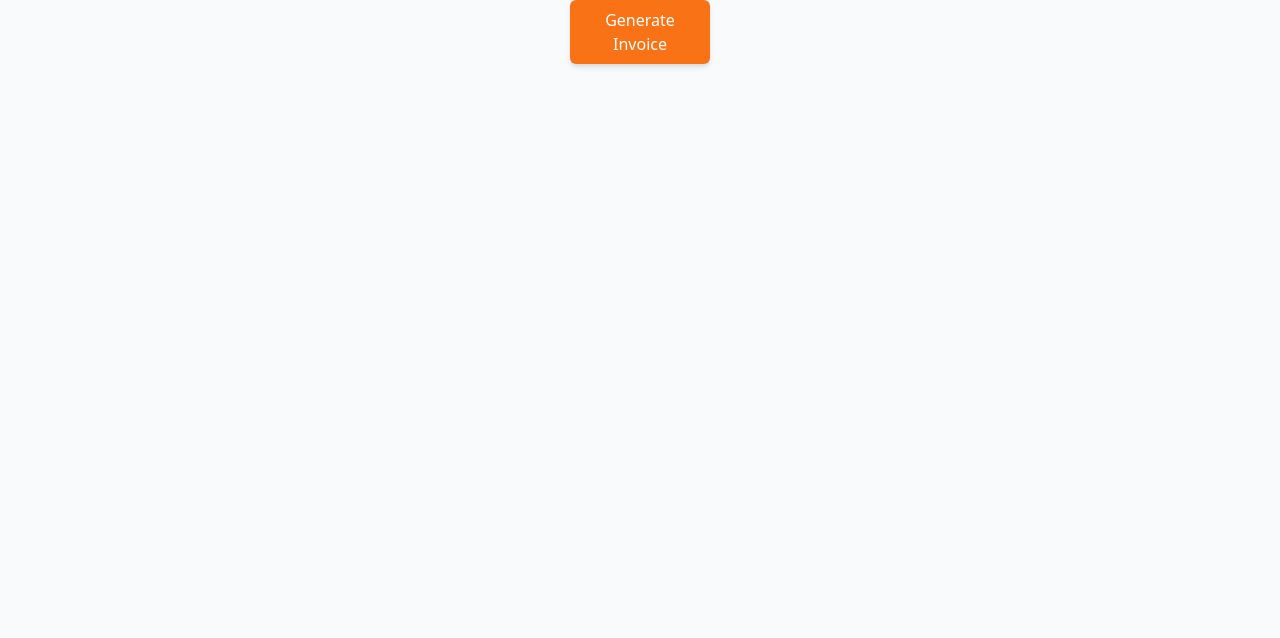
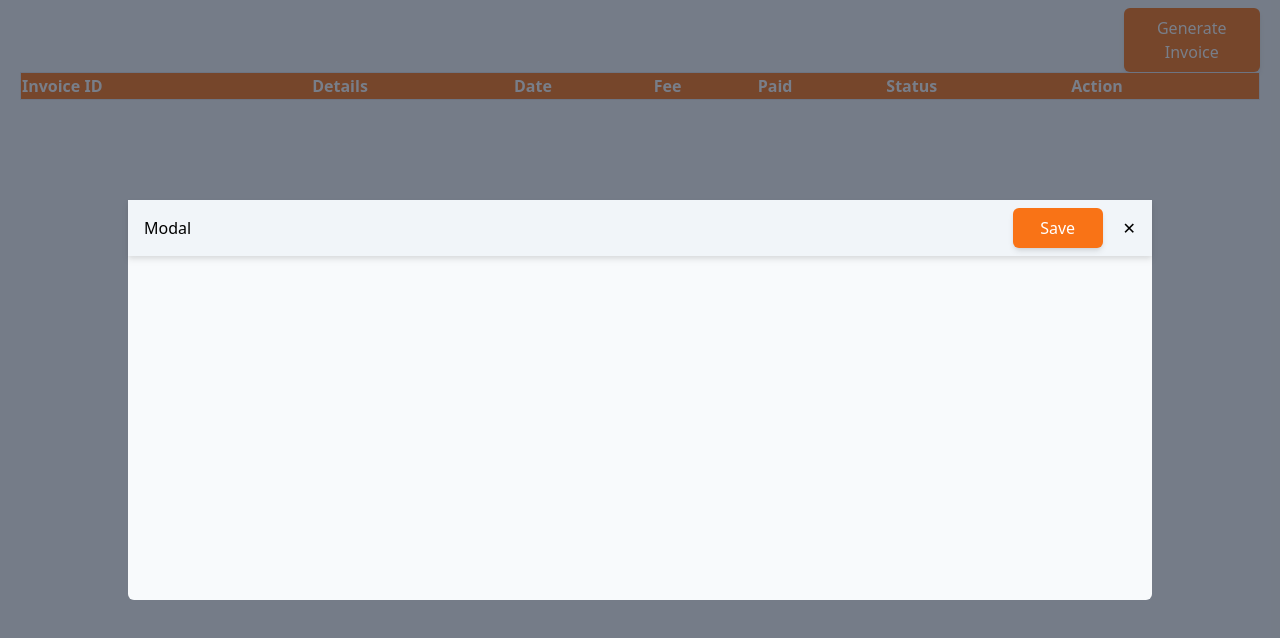
Before and after one commit to deji2ghost/newInvoice, a React (Vite) app: page / in a window 1280 px wide. Both pictures are taken after a click on the button "Generate Invoice". Shown: the top 638 px of the page. Built offline with nearby package versions, Linux system fonts and the light colour scheme.

Commit message:
CustomModal and Table component.

```diff
--- a/src/App.tsx
+++ b/src/App.tsx
@@ -1,11 +1,11 @@
 import './App.css'
-import CustomButton from './components/ui/CustomButton'
+import Home from './pages/Home'
 
 function App() {
 
   return (
-    <div className='bg-slate-50 flex flex-col items-center h-screen'>
-      <CustomButton text={'Generate Invoice'} />
+    <div className='bg-slate-50 h-screen'>
+      <Home />
     </div>
   )
 }
--- /dev/null
+++ b/src/components/ModalHeader.tsx
@@ -0,0 +1,15 @@
+import CustomButton from "./ui/CustomButton";
+
+const ModalHeader = () => {
+  return (
+    <div className="absolute top-0 left-0 px-4 py-2 w-full flex items-center justify-between drop-shadow-md bg-slate-100">
+      <h1>Modal</h1>
+      <div className="flex gap-5 items-center justify-between">
+        <CustomButton saveUpload={true} text="Save" />
+        <h1 className="cursor-pointer py-2">&#10005;</h1>
+      </div>
+    </div>
+  );
+};
+
+export default ModalHeader;
--- /dev/null
+++ b/src/components/TableComponent.tsx
@@ -0,0 +1,20 @@
+
+const TableComponent = () => {
+  return (
+    <table className="border w-full">
+      <thead className="bg-orange-500 text-left ">
+        <tr className="">
+          <th>Invoice ID</th>
+          <th>Details</th>
+          <th>Date</th>
+          <th>Fee</th>
+          <th>Paid</th>
+          <th>Status</th>
+          <th>Action</th>
+        </tr>
+      </thead>
+    </table>
+  );
+};
+
+export default TableComponent;
--- a/src/components/ui/CustomButton.tsx
+++ b/src/components/ui/CustomButton.tsx
@@ -3,13 +3,28 @@ import { ThreeCircles } from "react-loader-spinner";
 
 interface ButtonProps {
   text: string;
+  setClicked?: React.Dispatch<React.SetStateAction<boolean>>
+  clicked?: boolean
+  generate?: boolean
+  saveUpload?: boolean
 }
 
-const CustomButton = ({ text }: ButtonProps) => {
+const CustomButton = ({ text, setClicked, generate, clicked, saveUpload }: ButtonProps) => {
+
+  const handleAllClicked = () => {
+    console.log("true")
+    if(!clicked && setClicked){
+      console.log('very true')
+      setClicked(!clicked)
+    }
+  }
   const buttonClass =
-    "bg-orange-500 hover:bg-opacity-80 rounded-md text-white p-2 outline-none border-none shadow-md hover:translate-y-[1px] w-[11%] text-[#fff] flex items-center justify-center";
+    "bg-orange-500 hover:bg-opacity-80 rounded-md text-white p-2 outline-none border-none shadow-md hover:translate-y-[1px] text-[#fff] flex items-center justify-center";
+
+  const isGenerate = generate ? "ml-[89%] w-[11%]" : " "
+  const isSaveUpload = saveUpload ? "w-[90px]" : " "
   return (
-    <Button className={buttonClass}>
+    <Button className={`${buttonClass} ${isGenerate} ${isSaveUpload}`} onClick={handleAllClicked}>
       {text ? text :
       <ThreeCircles
         visible={true}
--- /dev/null
+++ b/src/components/ui/CustomModal.tsx
@@ -0,0 +1,21 @@
+import ModalHeader from "../ModalHeader";
+
+interface ModalProps {
+  openModal: boolean;
+}
+
+const CustomModal = ({ openModal }: ModalProps) => {
+  return (
+    <div
+      className={`${
+        openModal ? "block" : "hidden"
+      } " fixed top-0 left-0 h-screen w-full bg-slate-800 bg-opacity-60 z-90"`}
+    >
+      <div className="relative w-[80%] mx-auto bg-slate-50 text-black py-2 px-4 rounded-md h-[400px] top-1/2 -translate-y-1/2">
+        <ModalHeader />
+      </div>
+    </div>
+  );
+};
+
+export default CustomModal;
--- /dev/null
+++ b/src/data/data.ts
@@ -0,0 +1,24 @@
+interface Billed{
+    billedFrom: string
+    billedTo: string
+}
+interface service{
+    serviceProviderPlace: string
+    serviceProviderLocation: string
+    serviceProviderNumber : string,
+    patientDetails : string,
+    patientDetailsNumber : string
+}
+
+export const billed: Billed = {
+    billedFrom : 'Hospital test',
+    billedTo : 'Emmnual Afolabi'
+}
+
+export const service: service = {
+    serviceProviderPlace : 'Hospital Test',
+    serviceProviderLocation : 'Lekki, Lagos Nigeria',
+    serviceProviderNumber : '08132556677',
+    patientDetails : 'Emmanuel Afolabi',
+    patientDetailsNumber : '08132556677'
+}
--- /dev/null
+++ b/src/pages/Home.tsx
@@ -0,0 +1,21 @@
+import { useState } from 'react'
+import CustomButton from '../components/ui/CustomButton'
+import InvoicePage from './InvoicePage'
+import CustomModal from '../components/ui/CustomModal'
+
+function Home() {
+  const [ clicked, setClicked ] = useState(false)
+
+  return (
+    <div className='text-white flex items-start justify-normal min-h-screen overflow-hidden px-5'>
+      <div className='w-full mt-2'>
+        <CustomButton generate={true} setClicked={setClicked} clicked={clicked} text={'Generate Invoice'} />
+        <InvoicePage />
+      </div>
+
+      {clicked ? <CustomModal openModal={clicked} /> : null}
+    </div>
+  )
+}
+
+export default Home
--- /dev/null
+++ b/src/pages/InvoicePage.tsx
@@ -0,0 +1,17 @@
+import TableComponent from "../components/TableComponent";
+
+
+
+
+const InvoicePage = () => {
+
+
+  return (
+    <div className="text-white">
+      <TableComponent />
+
+    </div>
+  );
+};
+
+export default InvoicePage;
```
